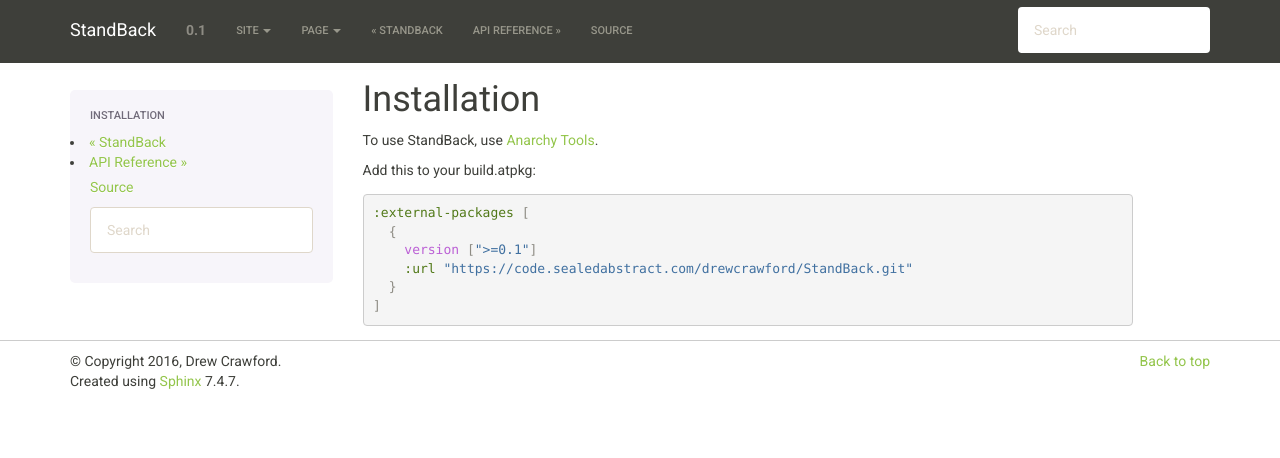
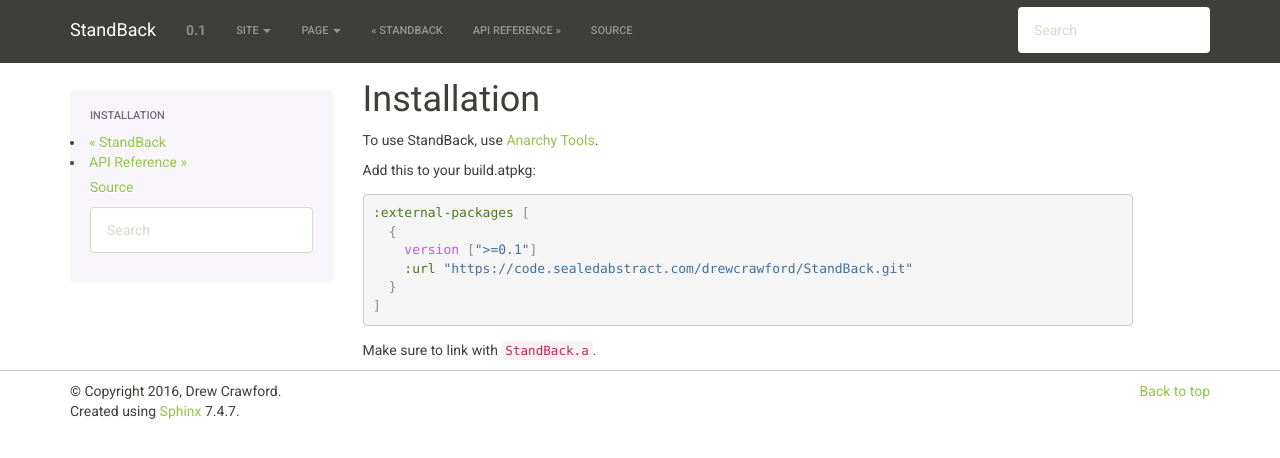
Before and after one commit to drewcrawford/StandBack, a Sphinx documentation site: the page built from docs/Installation.rst, in a window 1280 px wide. Shown: the top 458 px of the page. Built offline with Sphinx 7.4.7, drawn with Linux system fonts in a browser that asks for light colours.

Commit message:
Update installation instructions

```diff
--- a/docs/Installation.rst
+++ b/docs/Installation.rst
@@ -13,3 +13,6 @@
               :url "https://code.sealedabstract.com/drewcrawford/StandBack.git"
             }
           ]
+
+
+Make sure to link with :code:`StandBack.a`.
```
